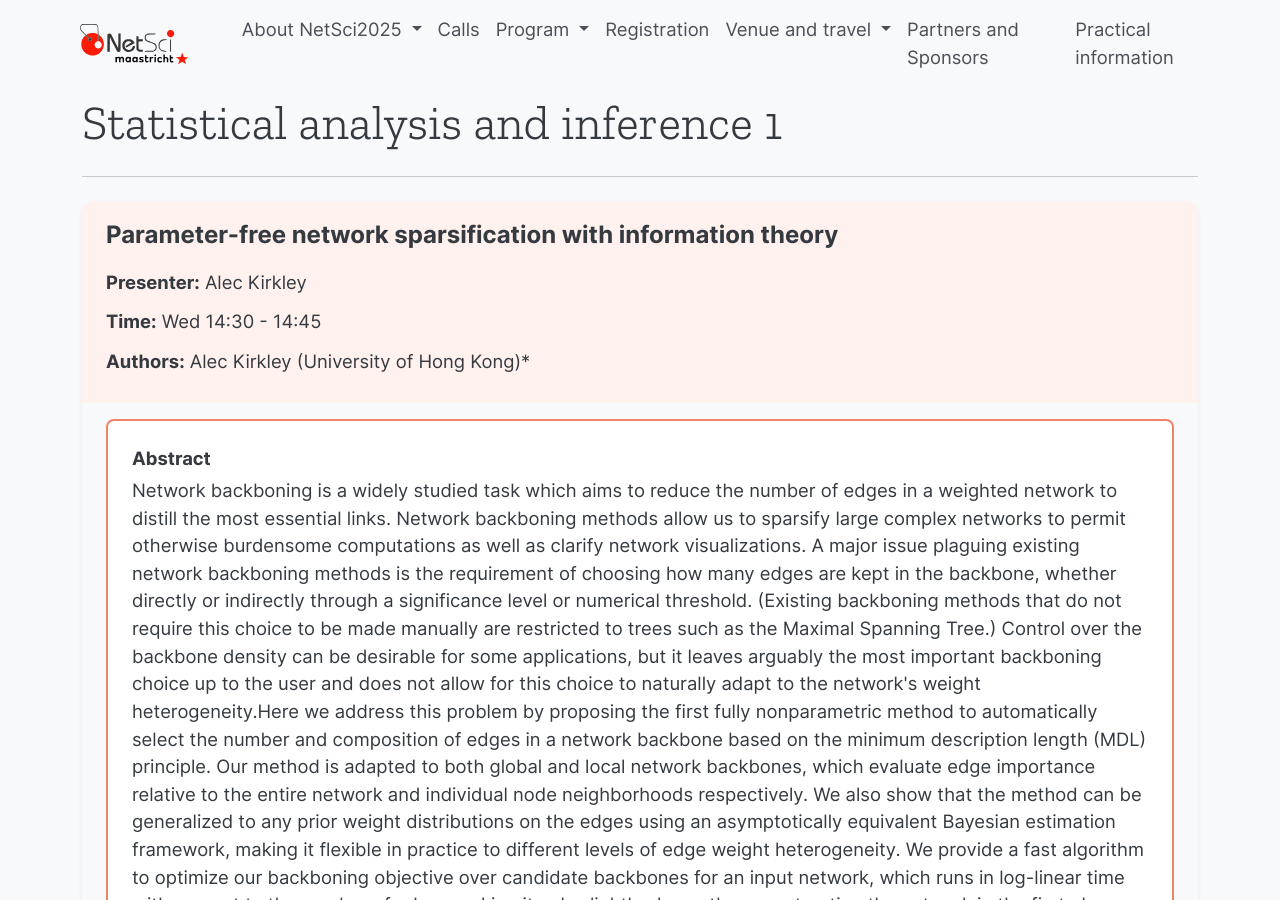
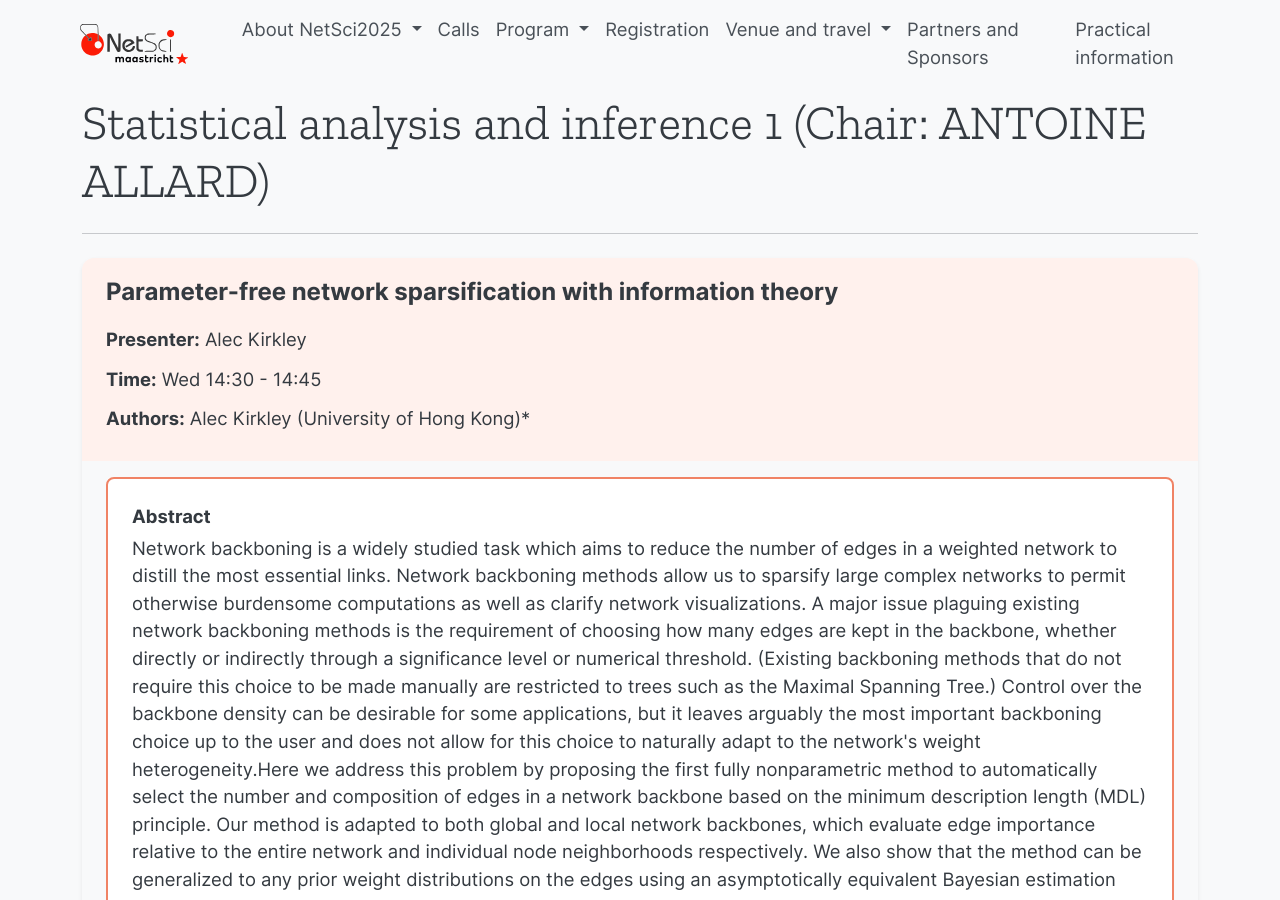
Before and after one commit to NetSci2025/netsci2025.github.io, a Jekyll site: the page built from _parallel/statistical-analysis-and-inference-1.md, in a window 1280 px wide and 900 px high. Built offline with Jekyll 4.4.1, drawn with Linux system fonts in a browser that asks for light colours.

Commit message:
Update statistical-analysis-and-inference-1.md

```diff
--- a/_parallel/statistical-analysis-and-inference-1.md
+++ b/_parallel/statistical-analysis-and-inference-1.md
@@ -1,6 +1,6 @@
 ---
 layout: parallel
-title: "Statistical analysis and inference 1"
+title: "Statistical analysis and inference 1 (Chair: ANTOINE ALLARD)"
 slug: statistical-analysis-and-inference-1
 permalink: /parallel/statistical-analysis-and-inference-1/
 ---
```
